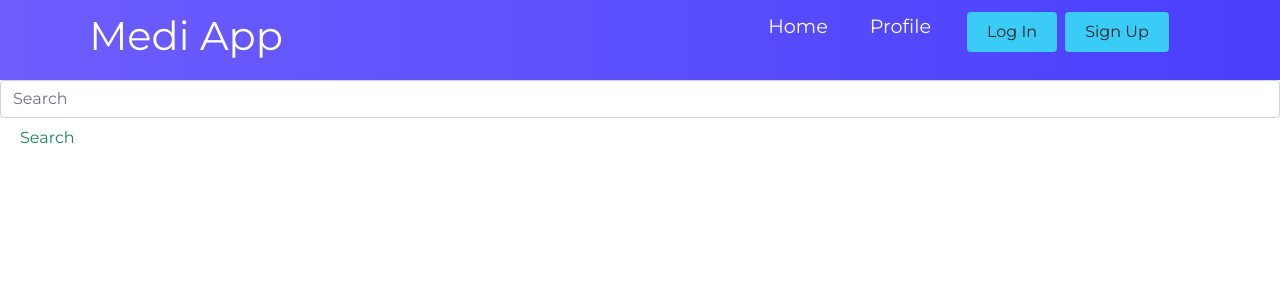
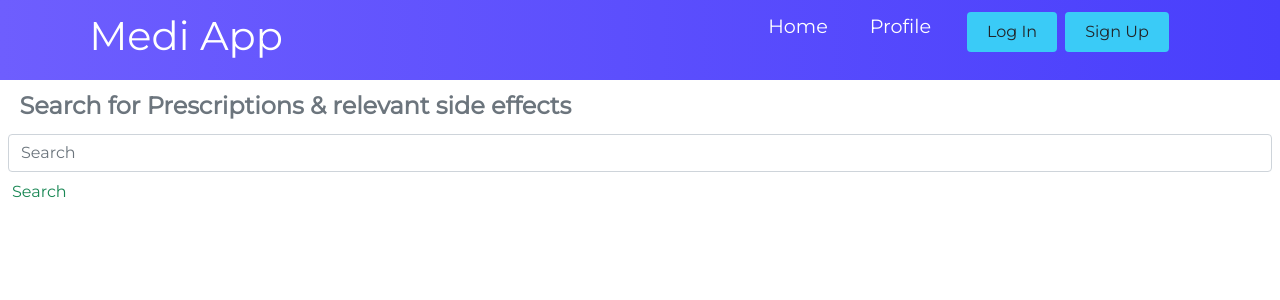
Before and after one commit to SonsOfAhriman/Meds_App, a React (Create React App) app: page /home in a window 1280 px wide. Shown: the top 300 px of the page. Built offline with nearby package versions, Linux system fonts and the light colour scheme.

Commit message:
fixed style and design on home and profile pages

```diff
--- a/public/index.html
+++ b/public/index.html
@@ -33,7 +33,7 @@
       work correctly both with client-side routing and a non-root public URL.
       Learn how to configure a non-root public URL by running `npm run build`.
     -->
-    <title>React App</title>
+    <title>Medi App</title>
   </head>
   <body>
     <noscript>You need to enable JavaScript to run this app.</noscript>
--- a/src/components/Profile/Profile.tsx
+++ b/src/components/Profile/Profile.tsx
@@ -40,13 +40,13 @@ function Profile() {
         <div>
             { loggedInUser ?
                 <div>
-                    <div>Hello {loggedInUser.user.email} </div>
-                    <a href="#" onClick={getUserId} className="btn btn-primary">See Prescriptions</a>
+                    <h2 className="m-1"><span className="badge badge-secondary text-secondary">Hello {loggedInUser.user.email} </span> </h2>
+                    <a href="#" onClick={getUserId} className="btn btn-primary m-2">See Prescriptions</a>
 
                     { prescriptions[0] ?
-                        <ul>
+                        <ul className="list-group list-group-action m-2">
                             { prescriptions[0].map((item, index) => (
-                            <li>prescription name: { item.prescription_name } | side effects: { item.side_effects })</li>
+                                <li className="list-group-item list-group-item-action list-group-item-dark" > <b>Prescription name:</b> {item.prescription_name} <b>|</b> <b>Side effects:</b> { item.side_effects })</li>
                             ))}
                         </ul>
 
--- a/src/components/Screens/Home.tsx
+++ b/src/components/Screens/Home.tsx
@@ -76,10 +76,11 @@ function Home() {
     return (
         <div>
 
+            <h2 className="m-1"><span className="badge badge-secondary text-secondary">Search for Prescriptions & relevant side effects</span> </h2>
 
-            <form onSubmit={handleSubmit} className="form-inline">
+            <form onSubmit={handleSubmit} className="m-2 form-inline">
                 <input className="form-control mr-sm-2" type="search" onChange={(e) => { setValue(e.target.value) }} placeholder="Search" aria-label="Search" />
-                <button className="btn btn-outline-success my-2 my-sm-0" type="submit">Search</button>
+                <button className="btn btn-outline-success my-3 px-1 my-sm-0" type="submit">Search</button>
             </form>
 
             {drugInfo ? (
```
